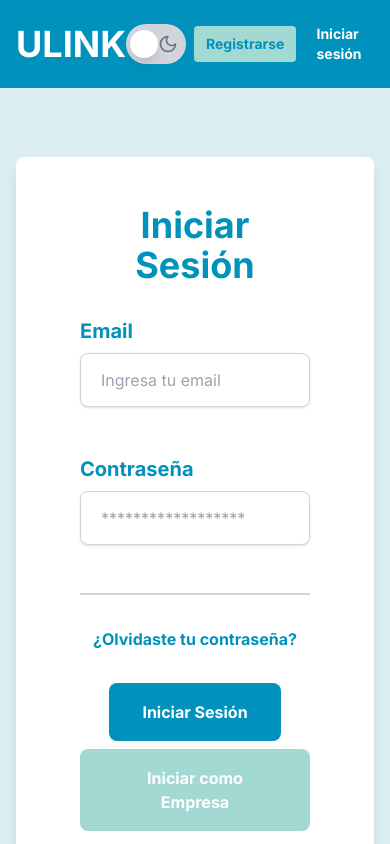
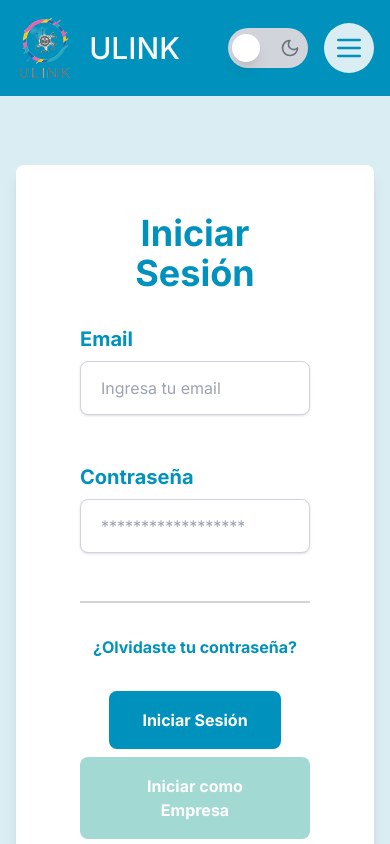
Before and after one commit to gallinero-pateado/front-login, a React (Vite) app: page / in a window 390 px wide. Shown: the top 844 px of the page. Built offline with nearby package versions, Linux system fonts and the light colour scheme.

Commit message:
Se agrego logo al header ademas de modo responsivo para celular

```diff
--- a/src/components_login/layout.jsx
+++ b/src/components_login/layout.jsx
@@ -1,30 +1,21 @@
-import React, { useState, useEffect } from 'react';
+import React, { useState, useEffect, useRef } from 'react';
 import { Outlet } from 'react-router-dom';
-import { Sun, Moon } from 'lucide-react';
+import { Sun, Moon, Menu, X, ChevronRight } from 'lucide-react';
 import Cookies from 'js-cookie';
 import bodyImage from '../imagen/body.jpg';
 
 const Layout = () => {
     const [theme, setTheme] = useState('light');
+    const [isMenuOpen, setIsMenuOpen] = useState(false);
+    const menuRef = useRef(null);
+
     const COOKIE_CONFIG = {
-        expires: 7, // Token expires in 7 days
-        secure: true, // Only use HTTPS in production
+        expires: 7,
+        secure: true,
         sameSite: 'Strict',
         path: '/',
-        domain: ".tssw.info"
+        domain: '.tssw.info',
     };
-
-    useEffect(() => {
-        const token = Cookies.get("authToken") || undefined;
-        console.log('uso usefect')
-        if (token) {
-            // Redirigir si el token existe
-            console.log(token)
-            window.location.href = "https://ulink.tssw.info/unificacion";
-        }
-        console.log('no hay token')
-    }, []);
-
 
     useEffect(() => {
         const savedTheme = Cookies.get('theme') || 'light';
@@ -39,41 +30,69 @@ const Layout = () => {
         document.documentElement.setAttribute('data-theme', newTheme);
     };
 
-    // Colores constantes para header y footer
+    const toggleMenu = () => {
+        setIsMenuOpen(!isMenuOpen);
+    };
+
+    useEffect(() => {
+        const handleClickOutside = (event) => {
+            if (menuRef.current && !menuRef.current.contains(event.target)) {
+                setIsMenuOpen(false);
+            }
+        };
+
+        if (isMenuOpen) {
+            document.addEventListener('mousedown', handleClickOutside);
+        } else {
+            document.removeEventListener('mousedown', handleClickOutside);
+        }
+
+        return () => {
+            document.removeEventListener('mousedown', handleClickOutside);
+        };
+    }, [isMenuOpen]);
+
     const fixedColors = {
         header: 'bg-[#0092BC]',
         register: 'bg-[#A3D9D3] text-[#0092BC] hover:bg-[#8ec3c0]',
-        login: 'bg-[#0092BC] hover:bg-[#007a9a]'
+        login: 'bg-[#0092BC] hover:bg-[#007a9a]',
     };
 
-    // Colores para el contenido principal que sí cambian con el tema
     const themeColors = {
         light: {
             background: 'bg-[#DAEDF2]',
             text: 'text-black',
             accent: 'text-[#0092BC]',
             card: 'bg-white',
-            secondaryText: 'text-[#005F7F]'
+            secondaryText: 'text-[#005F7F]',
         },
         dark: {
             background: 'bg-gray-900',
             text: 'text-white',
             accent: 'text-[#A3D9D3]',
             card: 'bg-gray-800',
-            secondaryText: 'text-gray-300'
-        }
+            secondaryText: 'text-gray-300',
+        },
     };
 
     const currentTheme = themeColors[theme];
 
     return (
         <div className={`flex flex-col min-h-screen font-ubuntu ${currentTheme.background} ${currentTheme.text} transition-colors duration-300`}>
-            {/* Header - Colores fijos */}
-            <header className={`${fixedColors.header} text-white p-4 md:p-6`}>
+            {/* Header */}
+            <header className={`${fixedColors.header} text-white p-4 md:p-6 relative z-20`}>
                 <div className="flex justify-between items-center mx-auto">
-                    <h1 className="text-4xl md:text-5xl font-bold italic">ULINK</h1>
-                    <div className="flex items-center space-x-2 md:space-x-4">
-                        {/* Dark Mode Toggle */}
+                    {/* Logo y titulo */}
+                    <h1 className="text-3xl md:text-5xl font-bold italic flex items-center space-x-4">
+                        <img src="logo-utem.png" alt="Logo de Ulink" className="h-16 md:h-20" />
+                        <a href="https://ulink.tssw.info/unificacion" className="hover:no-underline">
+                            ULINK
+                        </a>
+                    </h1>
+
+                    {/* Botones para pantallas grandes y hamburguesa para pequeños */}
+                    <div className="flex items-center space-x-4">
+                        {/* Switch modo oscuro */}
                         <div
                             onClick={toggleTheme}
                             className={`relative w-20 h-10 rounded-full p-1 cursor-pointer flex items-center justify-between ${theme === 'dark' ? 'bg-gray-700' : 'bg-gray-300'}`}
@@ -83,32 +102,68 @@ const Layout = () => {
                         >
                             <Sun className={`w-5 h-5 ${theme === 'dark' ? 'text-gray-500' : 'text-yellow-500'} ml-1`} />
                             <div
-                                className={`absolute w-7 h-7 rounded-full shadow-lg transform transition-transform duration-300 ${theme === 'dark'
-                                    ? 'bg-blue-400 translate-x-10'
-                                    : 'bg-white translate-x-0'
+                                className={`absolute w-7 h-7 rounded-full shadow-lg transform transition-transform duration-300 ${theme === 'dark' ? 'bg-blue-400 translate-x-10' : 'bg-white translate-x-0'
                                     }`}
                             />
                             <Moon className={`w-5 h-5 ${theme === 'dark' ? 'text-blue-400' : 'text-gray-500'} mr-1`} />
                         </div>
 
-                        {/* Botones con colores fijos */}
+                        {/* Botones para pantallas grandes */}
+                        <nav className="hidden md:flex space-x-4">
+                            <a
+                                href="/register"
+                                className={`${fixedColors.register} px-4 py-2 rounded-md font-bold transition-colors duration-300`}
+                            >
+                                Registrarse
+                            </a>
+                            <a
+                                href="/"
+                                className={`${fixedColors.login} px-4 py-2 rounded-md font-bold transition-colors duration-300`}
+                            >
+                                Iniciar Sesión
+                            </a>
+                        </nav>
+
+                        {/* Menu hamburguesa para celular */}
+                        <button
+                            onClick={toggleMenu}
+                            className={`p-2 rounded-full md:hidden ${theme === 'dark' ? 'bg-gray-700' : 'bg-[#DAEDF2]'}`}
+                            aria-label="Toggle menu"
+                        >
+                            {isMenuOpen ? <X size={32} color={theme === 'dark' ? '#ffffff' : '#0092BC'} /> : <Menu size={32} color={theme === 'dark' ? '#ffffff' : '#0092BC'} />}
+                        </button>
+                    </div>
+                </div>
+
+                {/* Menu responsivo */}
+                {isMenuOpen && (
+                    <nav
+                        ref={menuRef}
+                        className="fixed top-0 right-0 h-full w-64 bg-[#0092BC] text-white shadow-lg z-30 flex flex-col p-6 transition-transform duration-300 font-semibold"
+                    >
                         <a
                             href="/register"
-                            className={`${fixedColors.register} px-3 py-2 rounded font-bold italic text-sm md:text-lg transition duration-300`}
+                            className="block py-4 px-2 rounded-md transition-colors duration-200 hover:bg-[#DAEDF2] hover:text-[#0092BC] active:bg-[#DAEDF2] active:text-[#0092BC] text-left"
                         >
                             Registrarse
                         </a>
                         <a
                             href="/"
-                            className={`${fixedColors.login} text-white px-3 py-2 rounded font-bold italic text-sm md:text-lg transition duration-300`}
+                            className="block py-4 px-2 rounded-md transition-colors duration-200 hover:bg-[#DAEDF2] hover:text-[#0092BC] active:bg-[#DAEDF2] active:text-[#0092BC] text-left"
                         >
-                            Iniciar sesión
+                            Iniciar Sesión
                         </a>
-                    </div>
-                </div>
+                        <ChevronRight
+                            onClick={toggleMenu}
+                            className="mt-auto self-end cursor-pointer hover:text-[#DAEDF2] transition duration-300"
+                            size={24}
+                            color="white"
+                        />
+                    </nav>
+                )}
             </header>
 
-            {/* Main Content */}
+            {/* Contenido */}
             <main className="flex-grow flex flex-col md:flex-row container mx-auto my-8 items-start justify-between px-4 w-full">
                 <div className="w-full md:w-1/2 mb-8 md:mb-0">
                     <Outlet />
@@ -132,11 +187,13 @@ const Layout = () => {
                 </div>
             </main>
 
-            {/* Footer - Colores fijos */}
+            {/* Footer */}
             <footer className={`${fixedColors.header} text-white text-center p-4 md:p-2`}>
-                <p className="text-sm md:text-base">Desarrollado por estudiantes UTEM</p>
-                <p className="text-sm md:text-base">tallersistemasdesoftware@utem.cl / Teléfono (---) --- --- ---</p>
-                <p className="text-sm md:text-base">&copy; 2024 ULINK. Todos los derechos reservados.</p>
+                <div className="flex flex-col space-y-2">
+                    <p className="text-sm md:text-base">Desarrollado por estudiantes UTEM</p>
+                    <p className="text-sm md:text-base">tallersistemasdesoftware@utem.cl / Teléfono (---) --- --- ---</p>
+                    <p className="text-sm md:text-base">&copy; 2024 ULINK. Todos los derechos reservados.</p>
+                </div>
             </footer>
         </div>
     );
--- a/src/components_unificacion/unificacion.jsx
+++ b/src/components_unificacion/unificacion.jsx
@@ -24,12 +24,12 @@ const MainPage = () => {
   return (
     <div className="min-h-screen bg-gray-50">
       {/* Header */}
-      <header className="bg-gray-800 text-white py-4 px-6 flex items-center gap-6 shadow-md">
+      <header className="bg-[#0092BC] text-white py-4 px-6 flex items-center gap-6 shadow-md">
         <img src="logo-utem.png" alt="Logo de Ulink" className="h-20" />
 
         <div className="flex flex-col">
-          <h1 className="text-4xl font-extrabold tracking-tight">ULINK</h1>
-          <p className="text-sm text-gray-300 max-w-md">
+          <h1 className="text-4xl md:text-5xl font-bold italic">ULINK</h1>
+          <p className="text-sm text-white max-w-md">
             La plataforma ideal de nuestra universidad por y para estudiantes para facilitar tu vida
           </p>
         </div>
```
Also changed, not shown: src/components_unificacion/CarruselImagenes.jsx (+6 -6 lines).
